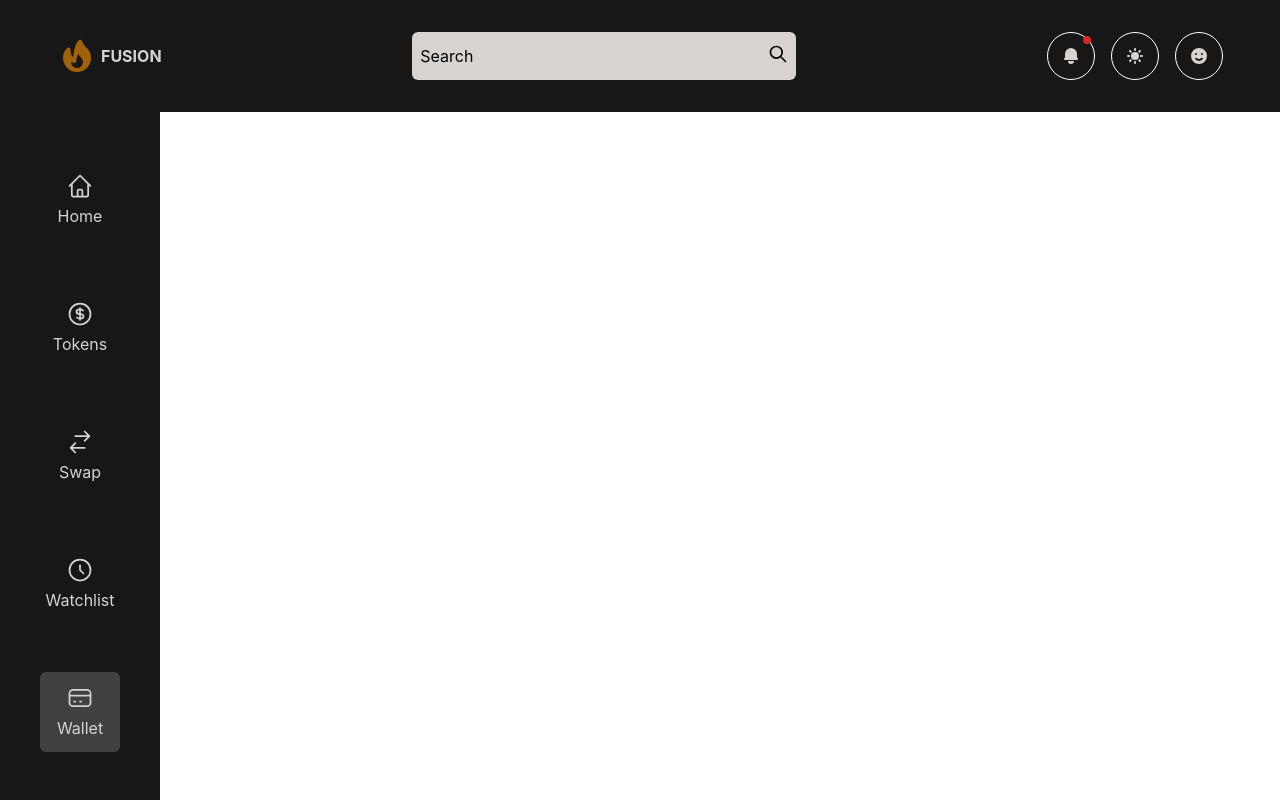
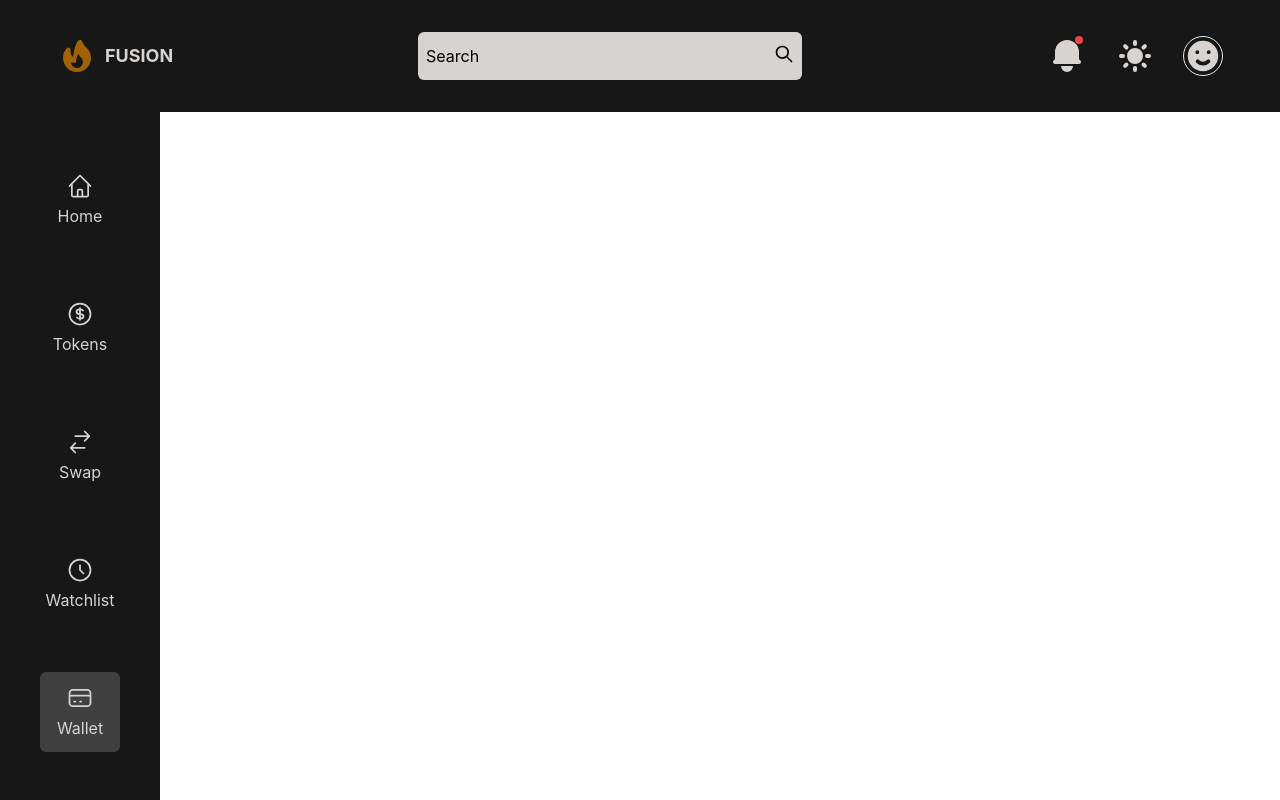
Before and after one commit to cajr11/fusion-cryptoapp-reactjs, a React (Create React App) app: page /wallet in a window 1280 px wide. Built offline with nearby package versions, Linux system fonts and the light colour scheme.

Commit message:
refractored header buttons

```diff
--- a/src/components/UI/Header.js
+++ b/src/components/UI/Header.js
@@ -1,30 +1,30 @@
 import React from 'react';
-import { FireIcon, BellIcon, SunIcon, EmojiHappyIcon } from '@heroicons/react/solid';
+import { FireIcon } from '@heroicons/react/solid';
 import { SearchIcon } from '@heroicons/react/outline';
 import SearchBar from '../header/SearchBar';
 import Notifications from '../header/Notifications';
 import Theme from '../header/Theme';
-import Profile from '../header/Profile';
+import SignIn from '../header/SignIn';
 
 
 const Header = () => {
   return (
     <header className='w-full h-20 bg-neutral-900 md:h-28 flex items-center justify-between px-5 md:px-1'>
         <div className='flex w-full justify-between md:w-11/12  md:mx-auto'>
-          <div className='flex items-center space-x-1'>
+          <div className='flex items-center space-x-2'>
               <FireIcon className='h-10 text-yellow-700' />
-              <h1 className='hidden text-stone-300 font-bold md:inline-block'>FUSION</h1>
+              <h1 className='hidden text-stone-300 font-bold text-lg md:inline-block'>FUSION</h1>
           </div>
 
-          <div className='relative mx-5 w-96 h-12 rounded-md md:w-96'>
+          <div className='relative mx-5 w-64 h-12 rounded-md md:w-96'>
             <SearchBar />
             <SearchIcon className='absolute h-5 top-3 right-2 .stroke-thin'/>
           </div>
 
-          <div className='w-44 flex justify-between'>
-            <Notifications icon={<BellIcon className='h-5' />} />
-            <Theme icon={<SunIcon className='h-5' />} />
-            <Profile icon={<EmojiHappyIcon className='h-5' />}/>
+          <div className='w-44 flex justify-between items-center'>
+            <Notifications />
+            <Theme />
+            <SignIn />
           </div>
         </div>
     </header>
--- a/src/components/UI/HeaderButton.js
+++ /dev/null
@@ -1,21 +0,0 @@
-import React, { useState } from 'react';
-
-const HeaderButton = ({ children, notification }) => {
-    const [newNotifications, setNewNotifications] = useState(notification ? notification : false);
-
-
-    const viewNotificationHandler = () => {
-        setNewNotifications(false)
-    }
-
-    return (
-        <div className='relative'>
-            <button className='text-stone-300 h-12 w-12 border border-white flex items-center justify-center rounded-full' onClick={viewNotificationHandler}>
-                {children}
-            </button>
-           {newNotifications &&  <span className='absolute h-2 w-2 bg-red-600 top-1 right-1 rounded-full'></span>}
-        </div>
-    )
-}
-
-export default HeaderButton
--- a/src/components/UI/Layout.js
+++ b/src/components/UI/Layout.js
@@ -6,7 +6,7 @@ import SideBar from './SideBar'
 
 const Layout = ({ children }) => {
   return (
-    <div className='w-screen h-screen max-h-screen max-w-7xl mx-auto relative'>
+    <div className='w-screen h-screen max-w-7xl mx-auto relative'>
         <Header />
         <main>{children}</main>
         <SideBar />
--- a/src/components/header/Notifications.js
+++ b/src/components/header/Notifications.js
@@ -1,10 +1,15 @@
 import React from 'react'
-import HeaderButton from '../UI/HeaderButton'
+import { BellIcon } from '@heroicons/react/solid'
 
-const Notifications = ({ icon }) => {
+const Notifications = () => {
   return (
-    <HeaderButton notification={true}>{icon}</HeaderButton>
+    <div className='flex items-center'>
+      <div className='relative h-10'>
+        <BellIcon className='h-10 text-stone-300'/>
+        <span className='absolute bg-red-500 top-0 h-2 w-2 rounded-full right-1'></span>
+      </div>
+    </div>
   )
 }
 
-export default Notifications
+export default Notifications;
--- a/src/components/header/Profile.js
+++ /dev/null
@@ -1,10 +0,0 @@
-import React from 'react';
-import HeaderButton from '../UI/HeaderButton';
-
-const Profile = ({ icon }) => {
-  return (
-    <HeaderButton>{icon}</HeaderButton>
-  )
-}
-
-export default Profile
--- /dev/null
+++ b/src/components/header/SignIn.js
@@ -0,0 +1,12 @@
+import { EmojiHappyIcon } from '@heroicons/react/solid';
+import React from 'react';
+
+const Profile = ({ icon }) => {
+  return (
+    <div className='h-10 w-10 border rounded-full flex items-center text-stone-300'>
+      <EmojiHappyIcon className='h-10' />
+    </div>
+  )
+}
+
+export default Profile
--- a/src/components/header/Theme.js
+++ b/src/components/header/Theme.js
@@ -1,10 +1,23 @@
-import React from 'react'
-import HeaderButton from '../UI/HeaderButton'
+import React, { useState } from 'react'
+import { SunIcon, MoonIcon } from '@heroicons/react/solid';
 
-const Theme = ({ icon }) => {
+const Theme = () => {
+    const [dayMode, setDayMode] = useState(true);
+
+    const nightModeHandler = () => {
+      setDayMode(false)
+    }
+
+    const dayModeHandler = () => {
+      setDayMode(true)
+    }
+
   return (
-    <HeaderButton>{icon}</HeaderButton>
-  )
+      <div className='flex items-center'>
+        {dayMode && <SunIcon className='h-10 text-stone-300' onClick={nightModeHandler} />}
+        {!dayMode && <MoonIcon className='h-9 text-stone-300 rotate-moon' onClick={dayModeHandler} />}
+      </div>
+    )
 }
 
 export default Theme
--- a/src/styles/index.css
+++ b/src/styles/index.css
@@ -26,4 +26,8 @@ code {
     height: calc(100vh - 112px);
     min-height: 580px;
   }
+
+  .rotate-moon{
+    transform: rotate(42deg)
+  }
 }
```
